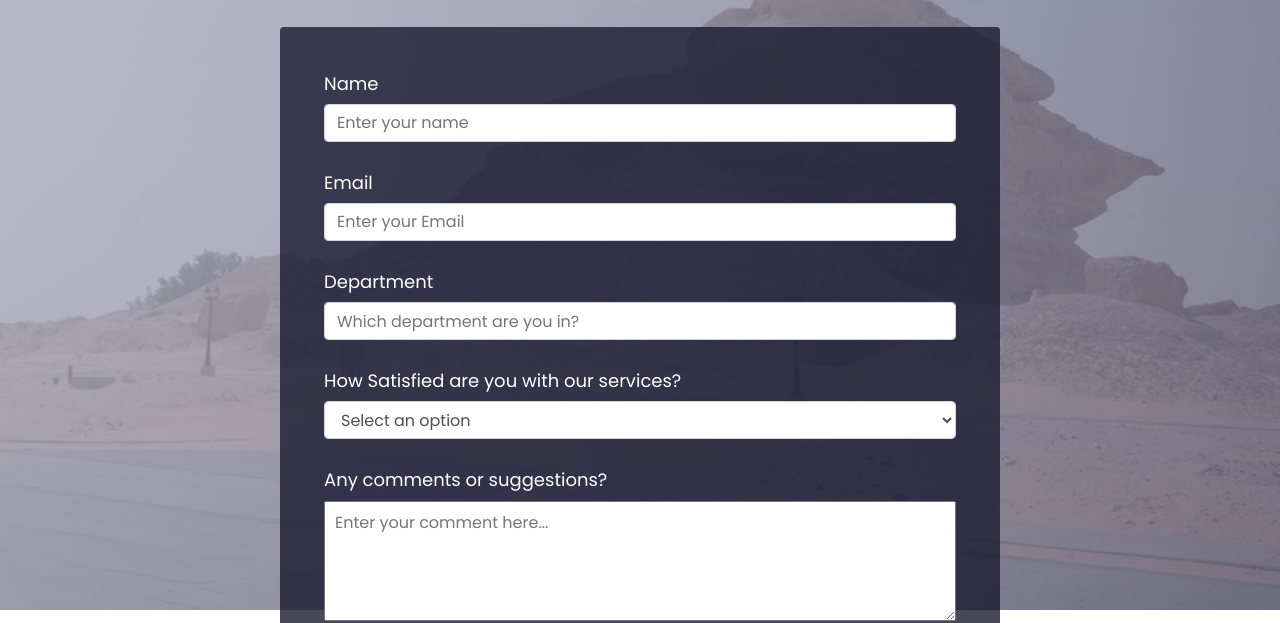
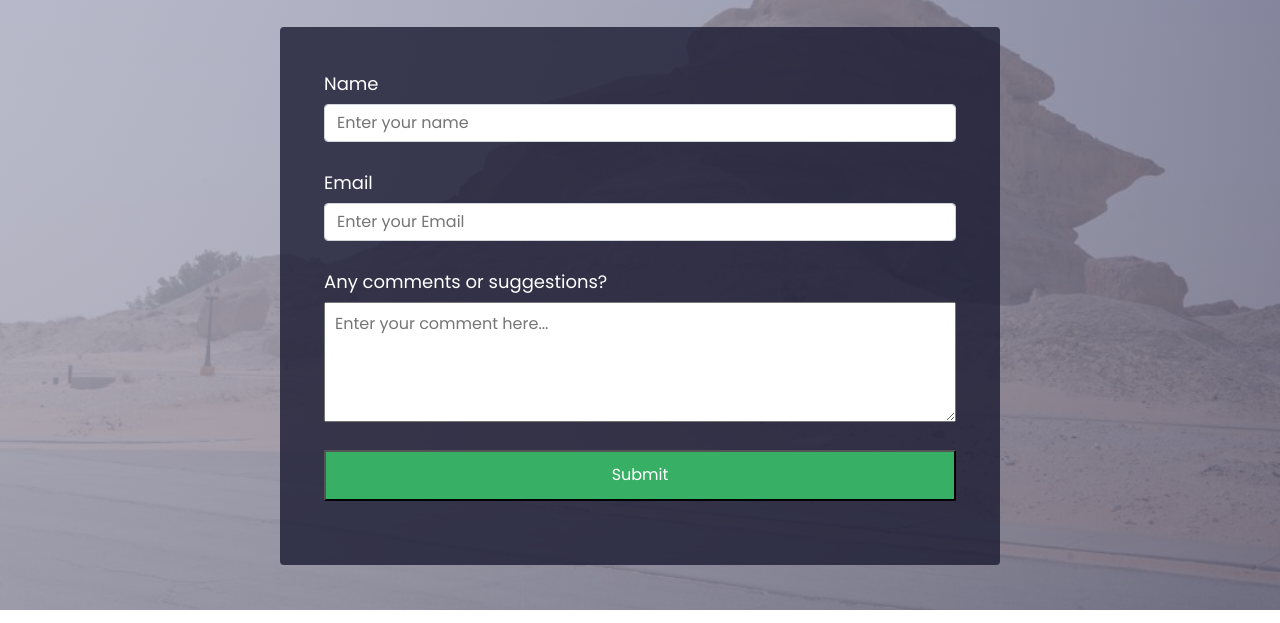
Before and after one commit to zeeshanfaraz1/suggestion, a plain HTML site: page index.html in a window 1280 px wide. Shown: the part 190-813 px from the top of the page. Drawn offline with Linux system fonts and the light colour scheme.

Commit message:
Update index.html

```diff
--- a/index.html
+++ b/index.html
@@ -75,13 +75,13 @@
                         sure</label>
 
                 </div> -->
-                <div class="form__group">
+                <!-- <div class="form__group">
                     <label id="name-label" class="form__label" for="department">Department</label>
                     <input id="department" class="form__control" type="text" name="department"
                         placeholder="Which department are you in?" required>
-                </div>
+                </div>  -->
 
-                <div class="form__group">
+                <!-- <div class="form__group">
                     <p class="p__desc">How Satisfied are you with our services?</p>
                     <select id="most-like" class="form__control" name="ratings" required>
                         <option disabled selected value> Select an option</option>
@@ -91,7 +91,7 @@
                         <option value="very satisfied">very satisfied</option>
                         <option value="Exptremely satisfied">extremely satisfied</option>
                     </select>
-                </div>
+                </div>  -->
 
                 <!-- <div class="form__group">
                     <p class="p__desc"> What would you like to see improved? <span class="clue">(Check all that
```
